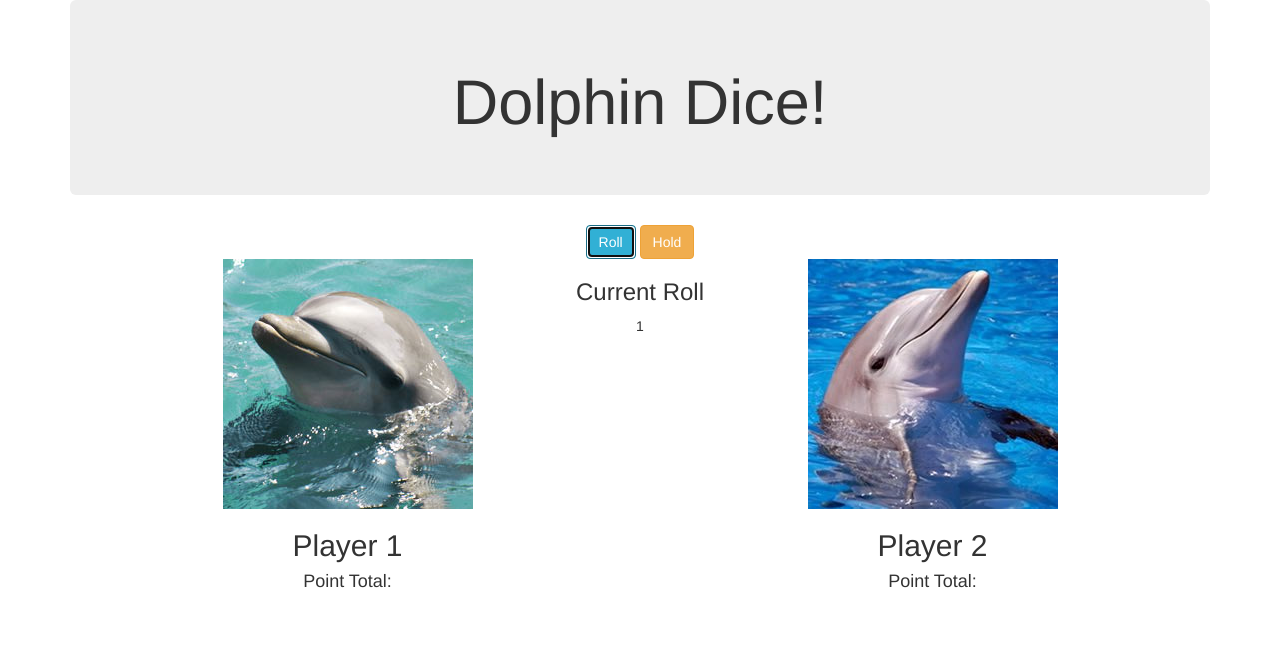
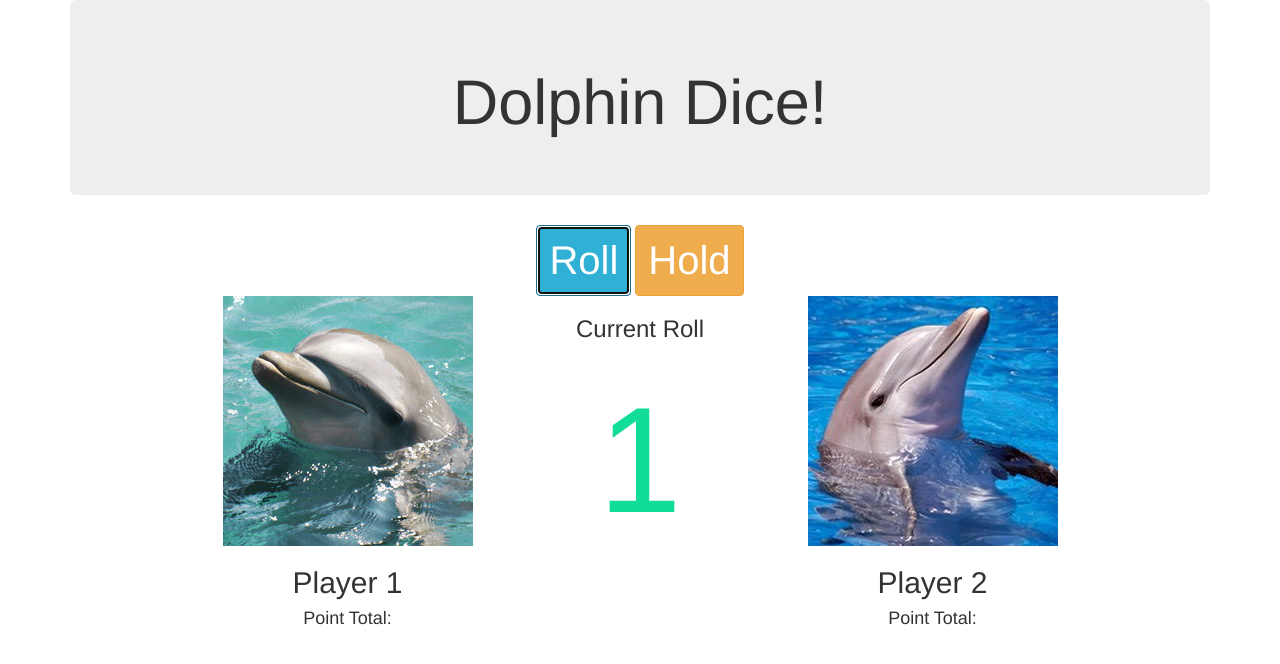
Before and after one commit to sonofakel/dolphin-dice, a plain HTML site: page index.html in a window 1280 px wide. Both pictures are taken after a click on the button "Roll". Drawn offline with nearby package versions, Linux system fonts and the light colour scheme.

Commit message:
lunch commit.

```diff
--- a/css/styles.css
+++ b/css/styles.css
@@ -25,3 +25,8 @@
 .dolph-hold {
   font-size: 40px;
 }
+#curr-roll {
+  font-size: 150px;
+  font-family: fantasy;
+  color: #11DD99;
+}
--- a/index.html
+++ b/index.html
@@ -16,8 +16,8 @@
         <h1>Dolphin Dice!</h1>
       </div>
       <div id="dolph-buttons">
-      <button type="click" class="btn btn-info" id="dolph-roll">Roll</button>
-      <button type="click" class="btn btn-warning" id="dolph-hold">Hold</button>
+      <button type="click" class="btn btn-info dolph-roll">Roll</button>
+      <button type="click" class="btn btn-warning dolph-hold">Hold</button>
       </div>
       <div class="row">
         <div class="col-md-1">
@@ -30,7 +30,6 @@
         <div class="col-md-2 current">
           <h3>Current Roll</h3>
           <div id="curr-roll">
-            <p></p>
           </div>
         </div>
         <div class="col-md-4 play-2">
--- a/js/scripts.js
+++ b/js/scripts.js
@@ -1,19 +1,35 @@
 //Business Logic
+var player1ResultTotal=0;
+var player2ResultTotal=0;
+var playerCycleTotal=0;
 
-
-function ranNum(min, max) {
-  return Math.floor(Math.random() * (max - min) + min);
+function ranNum() {
+  return Math.floor(Math.random() * 6) + 1;
 }
-
 
 
 //Front-end logic
 $(function(){
-  $("#dolph-buttons").click(function(event){
+  $(".dolph-roll").click(function(event){
 
-    var random = ranNum(1,6);
+    var random = ranNum();
+
+    var plusCycle = random += playerCycleTotal;
+    var plusPlayer1 = random += player1ResultTotal;
+
+    console.log(plusCycle);
+    console.log(plusPlayer1);
+
+
+
+    // if (random === 1) {
+    //   player1ResultTotal - playerCycleTotal
+    // playerCycleTotal = 0
+    // switch to player 2
+    // }
 
     $("#curr-roll").text(random);
 
+
   })
 });
```
